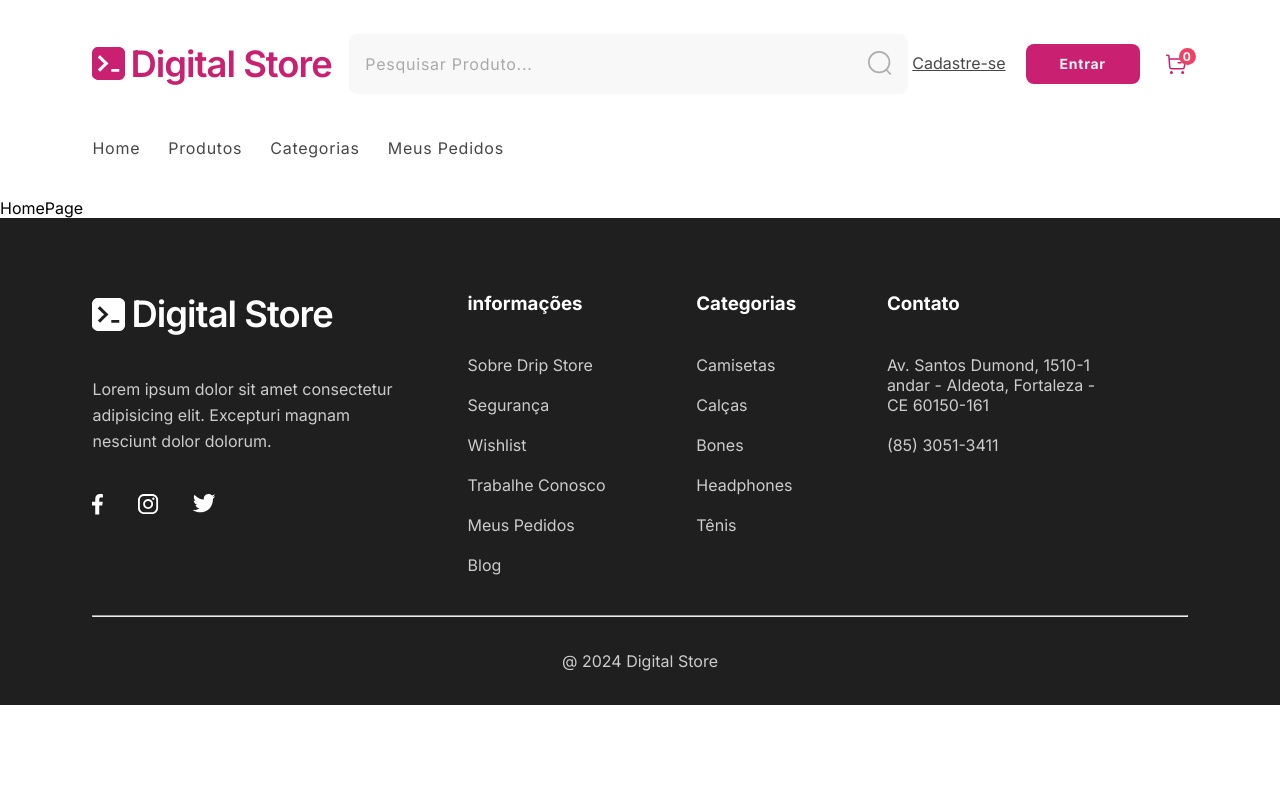
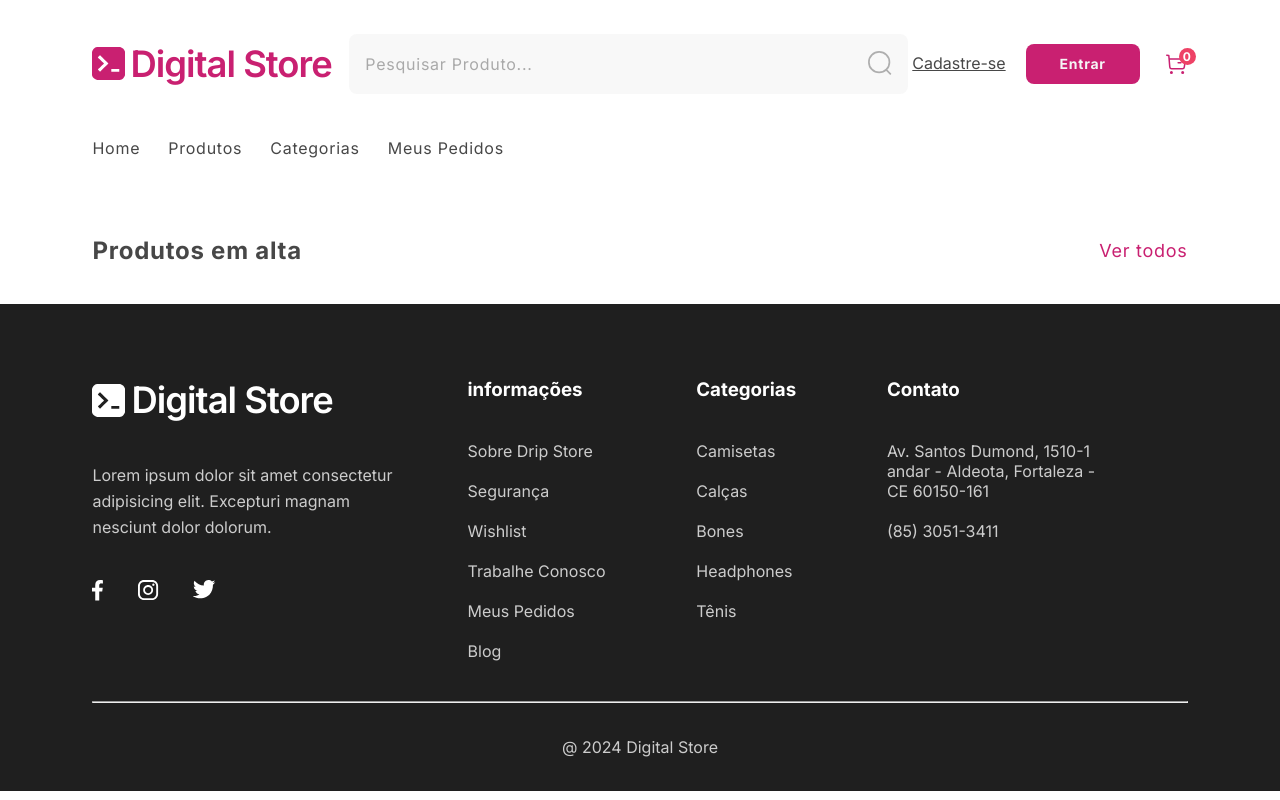
Before and after one commit to Marleysouza/Digital-Store, a React (Vite) app: page / in a window 1280 px wide. Built offline with nearby package versions, Linux system fonts and the light colour scheme.

Commit message:
:sparkles: feat: component Section and styles

```diff
--- /dev/null
+++ b/src/components/Section.jsx
@@ -0,0 +1,19 @@
+const Section = ({ children, tilte, titleAling, link }) => {
+    let text = "";
+    if (link) {
+        text = "Ver todos"
+    }
+    return (
+        <section id="secao">
+            <div id="secao-t-l">
+                <h2 style={{ textAlign: titleAling }}>{tilte}</h2>
+                <a href={link} >{text}</a>
+            </div>
+            <div>
+                {children}
+            </div>
+        </section>
+    )
+}
+
+export default Section
--- a/src/pages/HomePage.jsx
+++ b/src/pages/HomePage.jsx
@@ -1,11 +1,11 @@
+import Section from "../components/Section"
 import Layout from "./Layout"
 
 const HomePage = () => {
     return (
         <Layout>
-            <main>
-                HomePage
-            </main>
+            <Section tilte={"Produtos em alta"} titleAling={"left"} link={"#"}>
+            </Section>
         </Layout>
     )
 }
--- /dev/null
+++ b/src/styles/Section.css
@@ -0,0 +1,29 @@
+#secao {
+    padding: 34px 7.2222222%;
+}
+
+#secao-t-l {
+    display: flex;
+    align-items: center;
+    position: relative;
+}
+
+#secao-t-l h2 {
+    font-weight: 700;
+    font-size: 24px;
+    line-height: 38px;
+    letter-spacing: 0.75px;
+    color: var(--dark-gray-2);
+}
+
+
+#secao-t-l a {
+    text-decoration: none;
+    position: absolute;
+    right: 0;
+    color: var(--primary);
+    font-weight: 400;
+    font-size: 18px;
+    line-height: 34px;
+    letter-spacing: 0.75px;
+}
--- a/src/styles/header.css
+++ b/src/styles/header.css
@@ -19,7 +19,6 @@
 .cabecalho {
     display: flex;
     flex-direction: column;
-    width: 100vw;
     gap: 40px;
     padding: 34px 7.2222222%;
 }
--- a/src/styles/style.css
+++ b/src/styles/style.css
@@ -1,2 +1,3 @@
-@import'./header.css';
+@import'./Header.css';
 @import'./Footer.css';
+@import'./Section.css';
```
